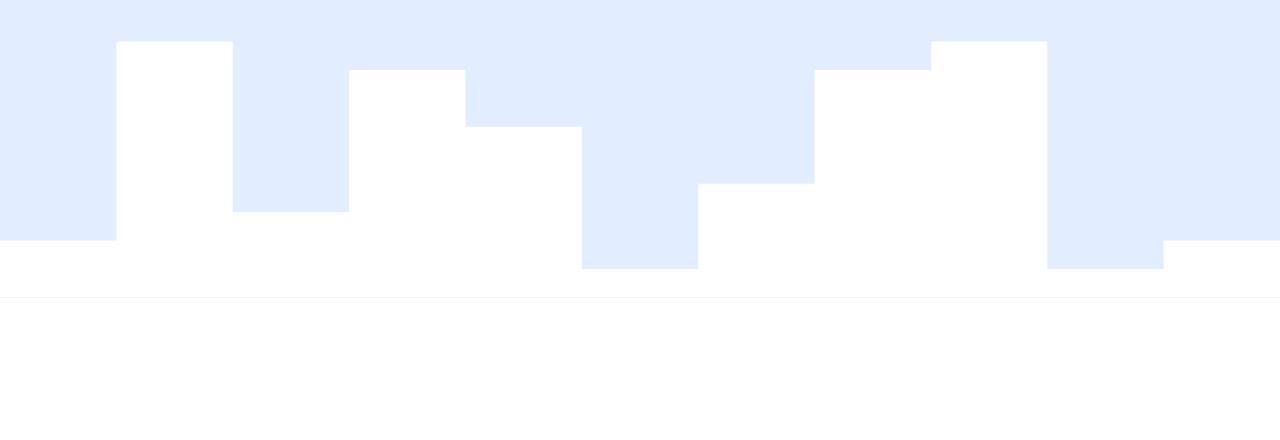
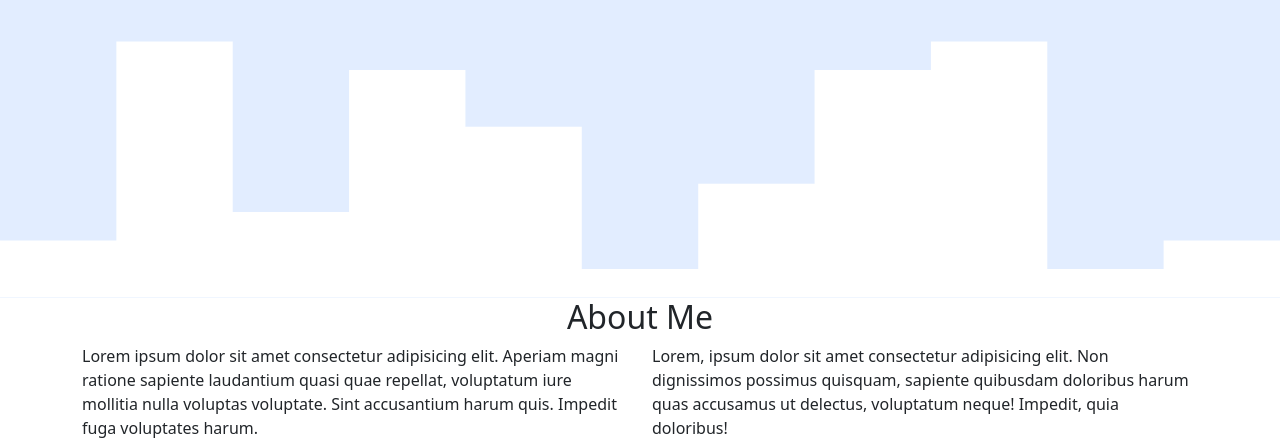
Before and after one commit to romanbatavi/porto-bootstrap5, a plain HTML site: page index.html in a window 1280 px wide. Shown: the part 435-875 px from the top of the page. Before the commit the page ends 800 px from the top, so only its background shows below. Drawn offline with nearby package versions, Linux system fonts and the light colour scheme.

Commit message:
add cointainer for about

```diff
--- a/index.html
+++ b/index.html
@@ -49,6 +49,22 @@
       <svg xmlns="http://www.w3.org/2000/svg" viewBox="0 0 1440 320"><path fill="#fff" fill-opacity="1" d="M0,320L0,256L130.9,256L130.9,32L261.8,32L261.8,224L392.7,224L392.7,64L523.6,64L523.6,128L654.5,128L654.5,288L785.5,288L785.5,192L916.4,192L916.4,64L1047.3,64L1047.3,32L1178.2,32L1178.2,288L1309.1,288L1309.1,256L1440,256L1440,320L1309.1,320L1309.1,320L1178.2,320L1178.2,320L1047.3,320L1047.3,320L916.4,320L916.4,320L785.5,320L785.5,320L654.5,320L654.5,320L523.6,320L523.6,320L392.7,320L392.7,320L261.8,320L261.8,320L130.9,320L130.9,320L0,320L0,320Z"></path></svg>
     </section>
     <!-- End Jumbotron -->
+
+    <!-- About -->
+    <section id="about">
+      <div class="container">
+        <div class="row text-center">
+          <div class="col">
+            <h2>About Me</h2>
+          </div>
+        </div>
+        <div class="row">
+          <div class="col">Lorem ipsum dolor sit amet consectetur adipisicing elit. Aperiam magni ratione sapiente laudantium quasi quae repellat, voluptatum iure mollitia nulla voluptas voluptate. Sint accusantium harum quis. Impedit fuga voluptates harum. </div>
+          <div class="col">Lorem, ipsum dolor sit amet consectetur adipisicing elit. Non dignissimos possimus quisquam, sapiente quibusdam doloribus harum quas accusamus ut delectus, voluptatum neque! Impedit, quia doloribus!</div>
+        </div>
+      </div>
+    </section>
+    <!-- End About -->
     <!-- Optional JavaScript; choose one of the two! -->
 
     <!-- Option 1: Bootstrap Bundle with Popper -->
```
